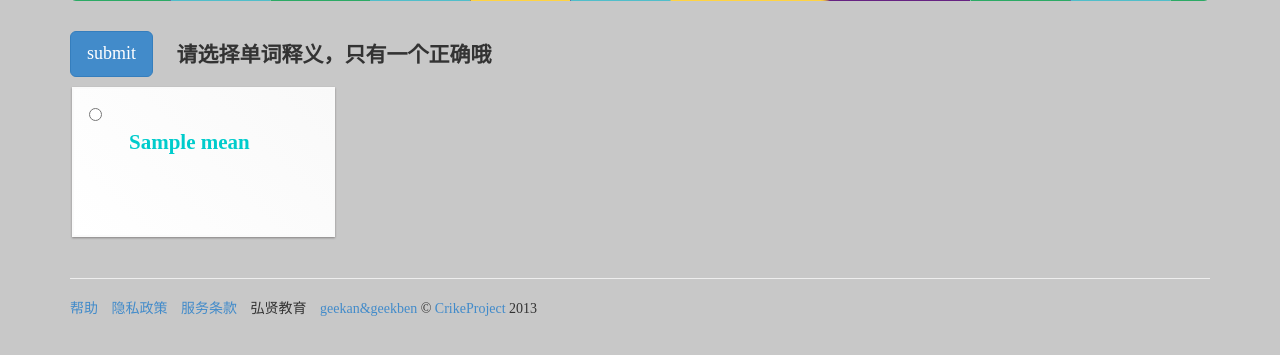
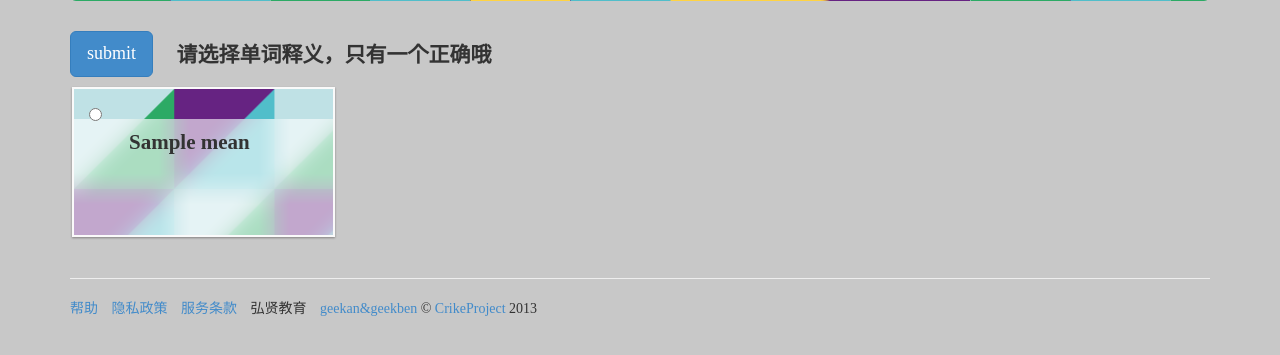
Before and after one commit to crike/crike, a Django app: template src/crike_django/crike_django/templates/crike_django/lesson_pick.html in a window 1280 px wide. Shown: the part 340-695 px from the top of the page. Run offline with Django 3.2, Linux system fonts and the light colour scheme; the template is opened without the code that fills it: most values are stand-ins (such as "Sample title", 1, 10 or a date in 2020); some libraries are stand-ins or nearby versions.

Commit message:
Use colorful image for pick and fill pin

```diff
--- a/src/crike_django/crike_django/templates/crike_django/lesson_fill.html
+++ b/src/crike_django/crike_django/templates/crike_django/lesson_fill.html
@@ -6,7 +6,7 @@
 .pin {
     overflow:hidden;
     text-overflow:ellipsis;
-    color: #00CCCC;
+    background-image: url({% static 'images/background/subject-pattern2.png' %});
 }
 </style>
 <script>
@@ -116,7 +116,7 @@
     </div>
   </div>
   <div class="col-md-6 col-lg-6">
-    <div class='pin' style="width:100%;height:380px">
+    <div style="width:100%;height:380px">
     <!-- Carousel
     ================================================== -->
       <div id="carousel-example-captions" class="carousel slide" data-ride="carousel">
--- a/src/crike_django/crike_django/templates/crike_django/lesson_pick.html
+++ b/src/crike_django/crike_django/templates/crike_django/lesson_pick.html
@@ -6,7 +6,7 @@
 .pin {
     overflow:hidden;
     text-overflow:ellipsis;
-    color: #00CCCC;
+    background-image: url({% static 'images/background/subject-pattern2.png' %});
 }
 
 </style>
```
